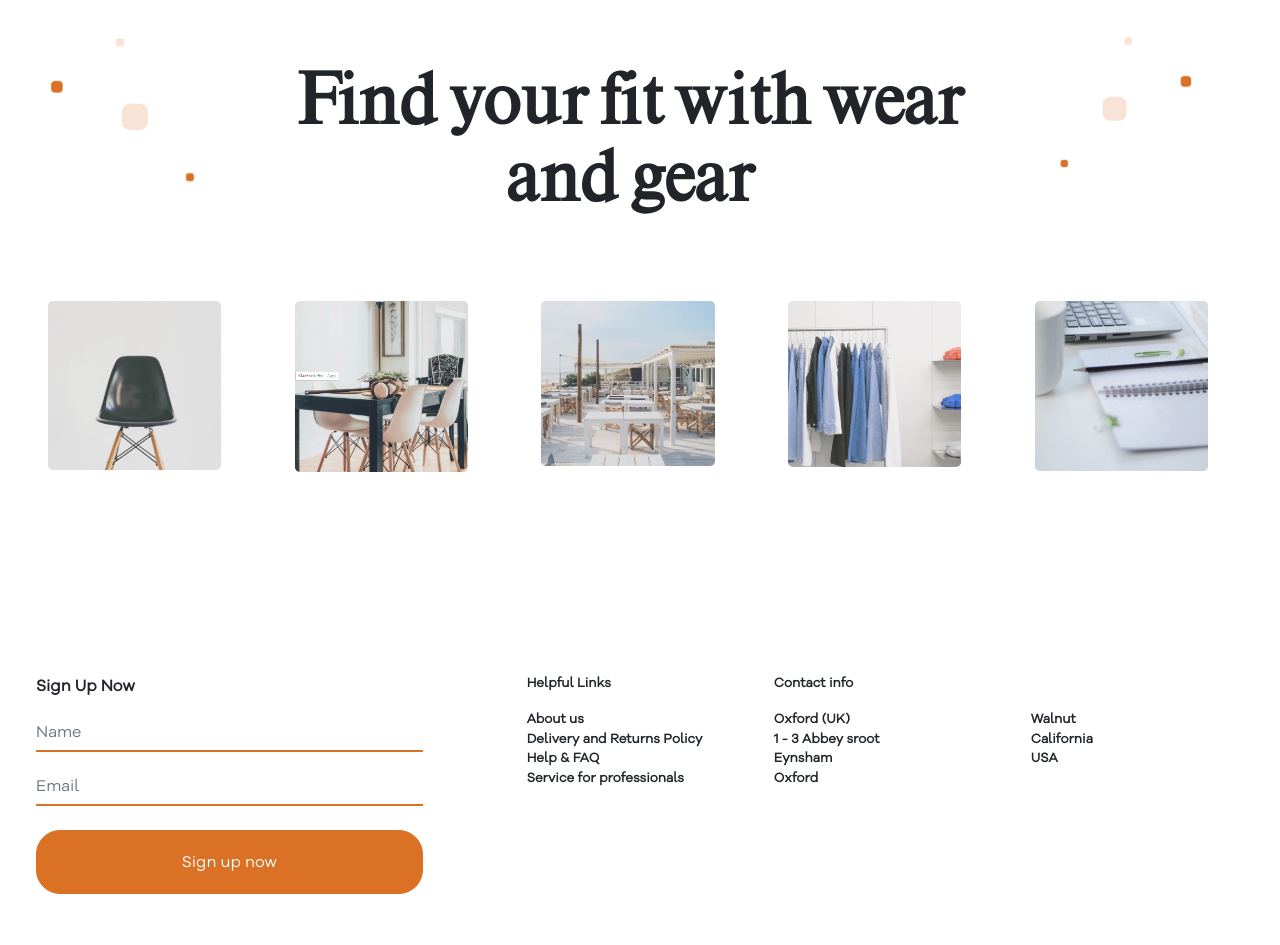
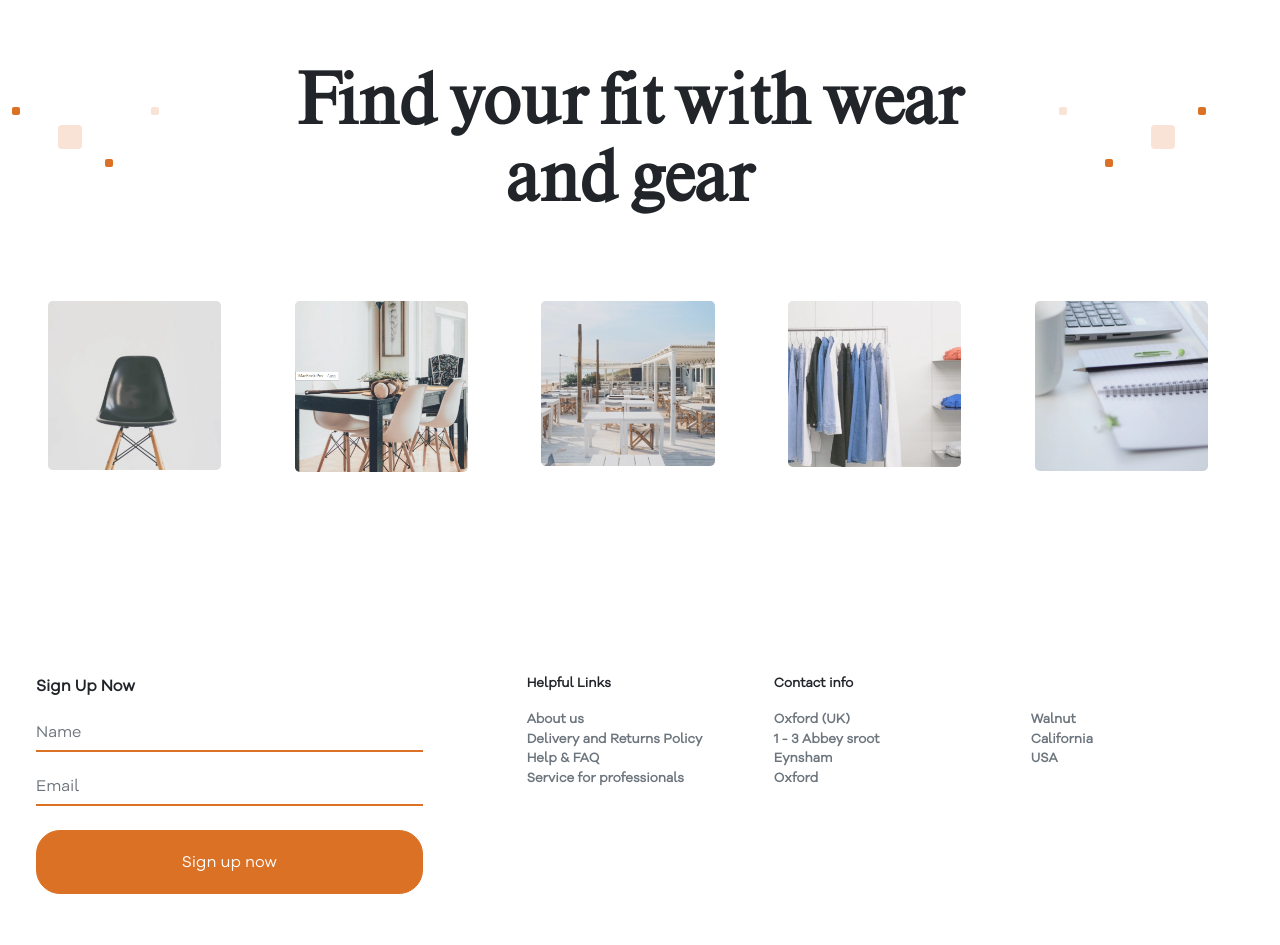
Before and after one commit to thmsn123/Furniture-shop-landing-page, a website: page index.html in a window 1280 px wide. Shown: the part 3100-4045 px from the top of the page. Drawn offline with nearby package versions, Linux system fonts and the light colour scheme.

Commit message:
Replace images with divs

```diff
--- a/index.html
+++ b/index.html
@@ -83,13 +83,30 @@
         </div>
 
         <div class="row my-3 my-lg-5" id="lighting">
-            <div class="col-12 col-lg-6 d-flex justify-content-center align-items-center">
-                <div class="ms-lg-5 ps-lg-4">
+            <div class="col-12 col-lg-6">
+                <div class="row d-flex justify-content-center align-items-center">
+                    <!-- ms-lg-5 ps-lg-4 -->
                     <p class="h2 section-title">Classic Italian Furniture Manufacturer</p>
                     <p class="text-start my-4 text-secondary">Established in 1918, Modenese family has been crafting and
                         designing
                         bespoke furniture ranges over the last two centuries
                     </p>
+                </div>
+                <div class="row">
+                    <div class="col-6 ps-3 divider"></div>
+                    <div class="col-6">
+                        <div class="dv-wrapper">
+                            <div class="top-right">
+                                <div></div>
+                            </div>
+                            <div class="center">
+                                <div></div>
+                            </div>
+                            <div class="bottom-left">
+                                <div></div>
+                            </div>
+                        </div>
+                    </div>
                 </div>
             </div>
             <div class="col-12 col-lg-6">
@@ -136,11 +153,41 @@
 
         <div class="row my-3 my-lg-5" id="gallery">
             <div class="row my-3">
-                <div class="col-1 col-lg-2"><img src="./assets/dots-left.png" class="img-fluid rounded-3" alt="dots-left"></div>
+                <div class="col-1 col-lg-2 d-flex justify-content-center align-items-center">
+                    <div class="dv-wrapper">
+                        <div class="top-left">
+                            <div></div>
+                        </div>
+                        <div class="center">
+                            <div></div>
+                        </div>
+                        <div class="bottom-right">
+                            <div></div>
+                        </div>
+                        <div class="top-right">
+                            <div style="background-color: #f9e2d6;"></div>
+                        </div>
+                    </div>
+                </div>
                 <div class="col-10 col-lg-8">
                     <p class="h2 text-center section-title m-4">Find your fit with wear and gear</p>
                 </div>
-                <div class="col-1 col-lg-2"><img src="./assets/dots-right.png" class="img-fluid rounded-3" alt="dots-right"></div>
+                <div class="col-1 col-lg-2 d-flex justify-content-center align-items-center">
+                    <div class="dv-wrapper">
+                        <div class="top-left">
+                            <div style="background-color: #f9e2d6;"></div>
+                        </div>
+                        <div class="bottom-right">
+                            <div></div>
+                        </div>
+                        <div class="center">
+                            <div></div>
+                        </div>
+                        <div class="bottom-left">
+                            <div></div>
+                        </div>
+                    </div>
+                </div>
             </div>
             <div class="row p-5 d-flex justify-content-between images-wrapper">
                 <div class="col-2">
@@ -185,7 +232,7 @@
                     <div class="row">
                         <div class="col-4">
                             <p class="fw-bolder">Helpful Links</p>
-                            <ul class="list-unstyled">
+                            <ul class="list-unstyled text-secondary">
                                 <li>About us</li>
                                 <li>Delivery and Returns Policy</li>
                                 <li>Help & FAQ</li>
@@ -194,7 +241,7 @@
                         </div>
                         <div class="col-8">
                             <p class="fw-bolder">Contact info</p>
-                            <ul class="list-unstyled contact-info">
+                            <ul class="list-unstyled text-secondary contact-info">
                                 <li>Oxford (UK)</li>
                                 <li>1 - 3 Abbey sroot</li>
                                 <li>Eynsham</li>
--- a/styles/sass/mainArea.scss
+++ b/styles/sass/mainArea.scss
@@ -14,7 +14,6 @@
     }
 }
 
-#furniture {
 .btn-primary {
     width: 50%;
 }
@@ -28,6 +27,63 @@
     background-color: #fff;
     border-radius: $btn-border-radius;
 }
+
+#lighting {
+    .divider {
+        border-top: 2px solid $bg-color;
+    }
+}
+.dv-wrapper {
+    height: 60px;
+    width: 100%;
+    display: flex;
+}
+
+.top-left {
+    flex: 50%;
+    align-self: flex-start;
+    justify-self: flex-start;
+}
+
+.top-right {
+    flex: 50%;
+    align-self: flex-start;
+    justify-self: flex-end;
+}
+
+.center {
+    flex: 50%;
+    align-self: center;
+    justify-self: center;
+}
+
+.bottom-left {
+    flex: 50%;
+    align-self: flex-start;
+    justify-self: flex-end;
+}
+
+.bottom-right {
+    flex: 50%;
+    align-self: flex-end;
+    justify-self: flex-end;
+}
+
+.top-left div,
+.top-right div,
+.bottom-left div,
+.bottom-right div {
+    width: 8px;
+    height: 8px;
+    background-color: $bg-color;
+    border-radius: 2px;
+}
+
+.center div {
+    width: 24px;
+    height: 24px;
+    background-color: #f9e2d6;
+    border-radius: 4px;
 }
 
 @media only screen and (max-width: 768px) {
```
Also changed, not shown: assets/dots-left.png (deleted), assets/dots-right.png (deleted), styles/css/index.css, 1 other file. Lines whose indentation alone changed are shown as unchanged.
